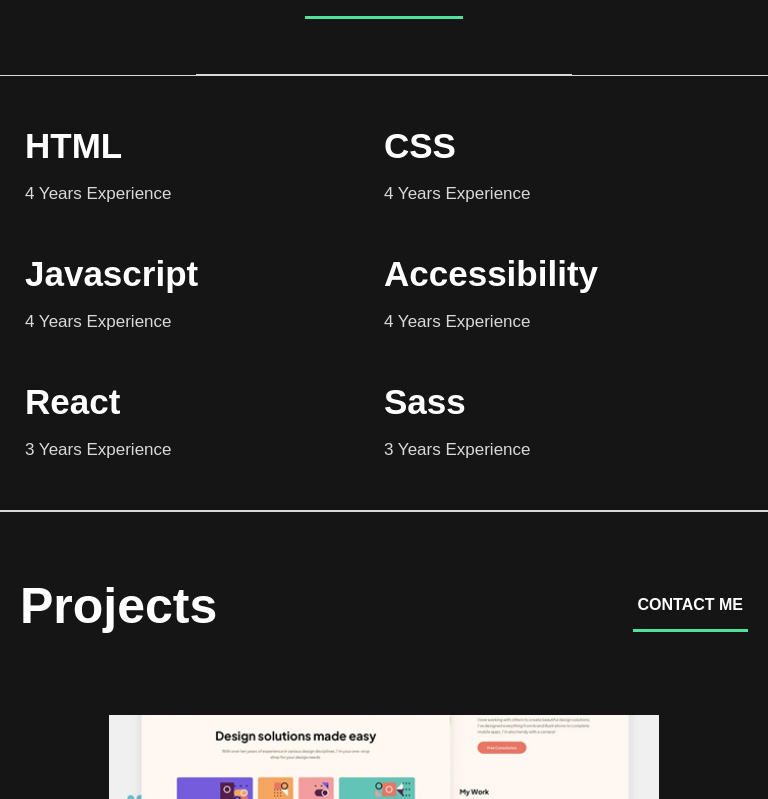
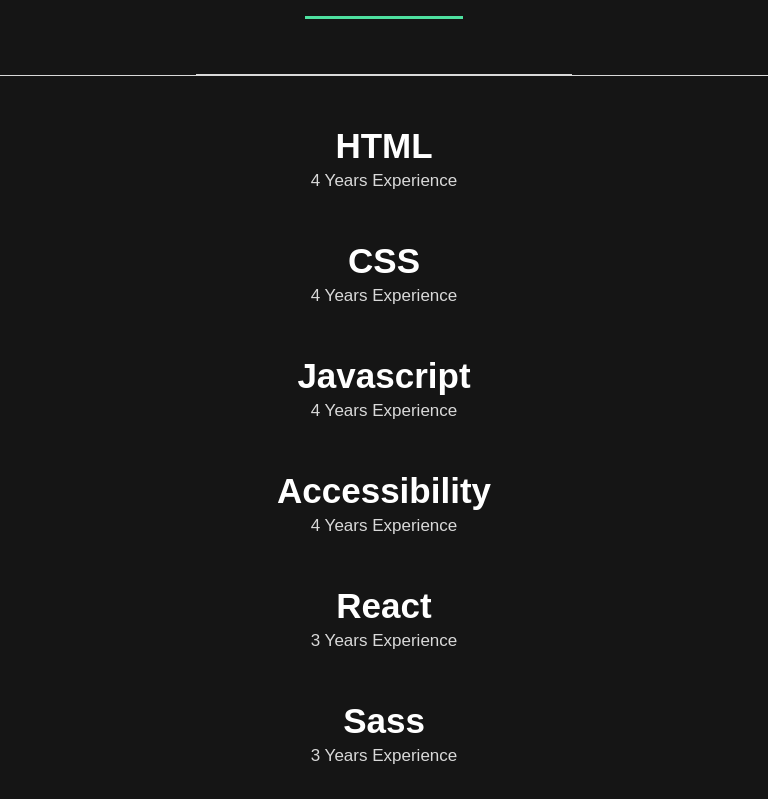
Before and after one commit to esonaliyev05/project1, a React (Vite) app: page / in a window 768 px wide. Shown: the part 981-1780 px from the top of the page. Built offline with nearby package versions, Linux system fonts and the light colour scheme.

Commit message:
yangilanish

```diff
--- a/src/components/Header/Header.scss
+++ b/src/components/Header/Header.scss
@@ -266,9 +266,16 @@
         .box{
           width: 100%;
         text-align: center;
+        margin: 25px 0;
+
 
         h1{
-          font-size: 25px;
+          font-size: 35px;
+          margin: 0 0 5px 0;
+        }
+
+        br{
+          display: none;
         }
 
         }
@@ -373,12 +380,18 @@
         padding:  25px;
 
         .box{
-          width: 50%;
-        text-align: start;
+          width: 100%;
+        text-align: center;
         margin: 25px 0;
+
 
         h1{
           font-size: 35px;
+          margin: 0 0 5px 0;
+        }
+
+        br{
+          display: none;
         }
 
         }
--- a/src/components/Main/Main.scss
+++ b/src/components/Main/Main.scss
@@ -27,7 +27,7 @@
         background: none;
         color: white;
         border: none;
-        margin-top: 45px;
+        // margin-top: 45px;
         font-family: Arial, Helvetica, sans-serif;
         font-weight: 800;
         border-bottom: 3px solid #4ee1a0;
```
